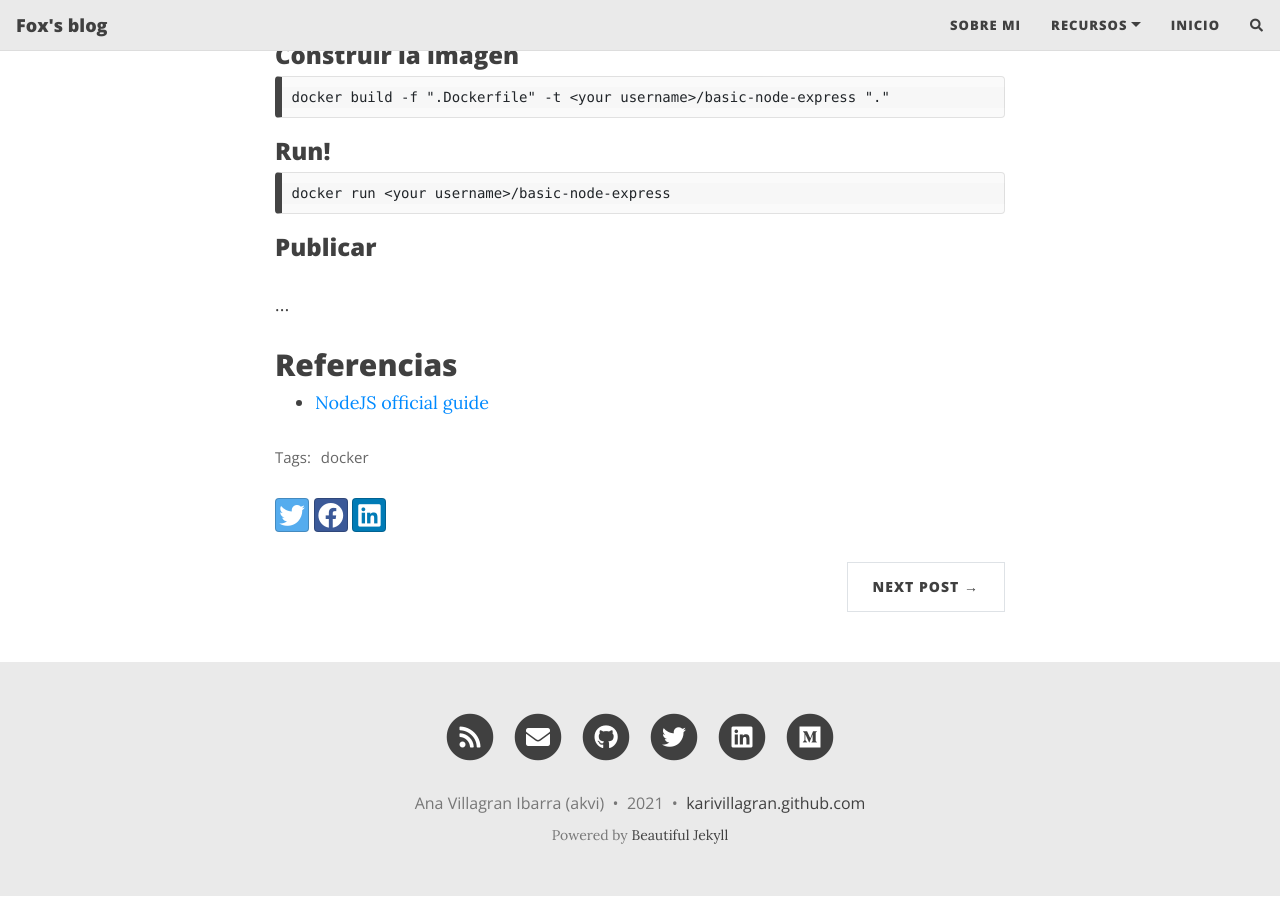
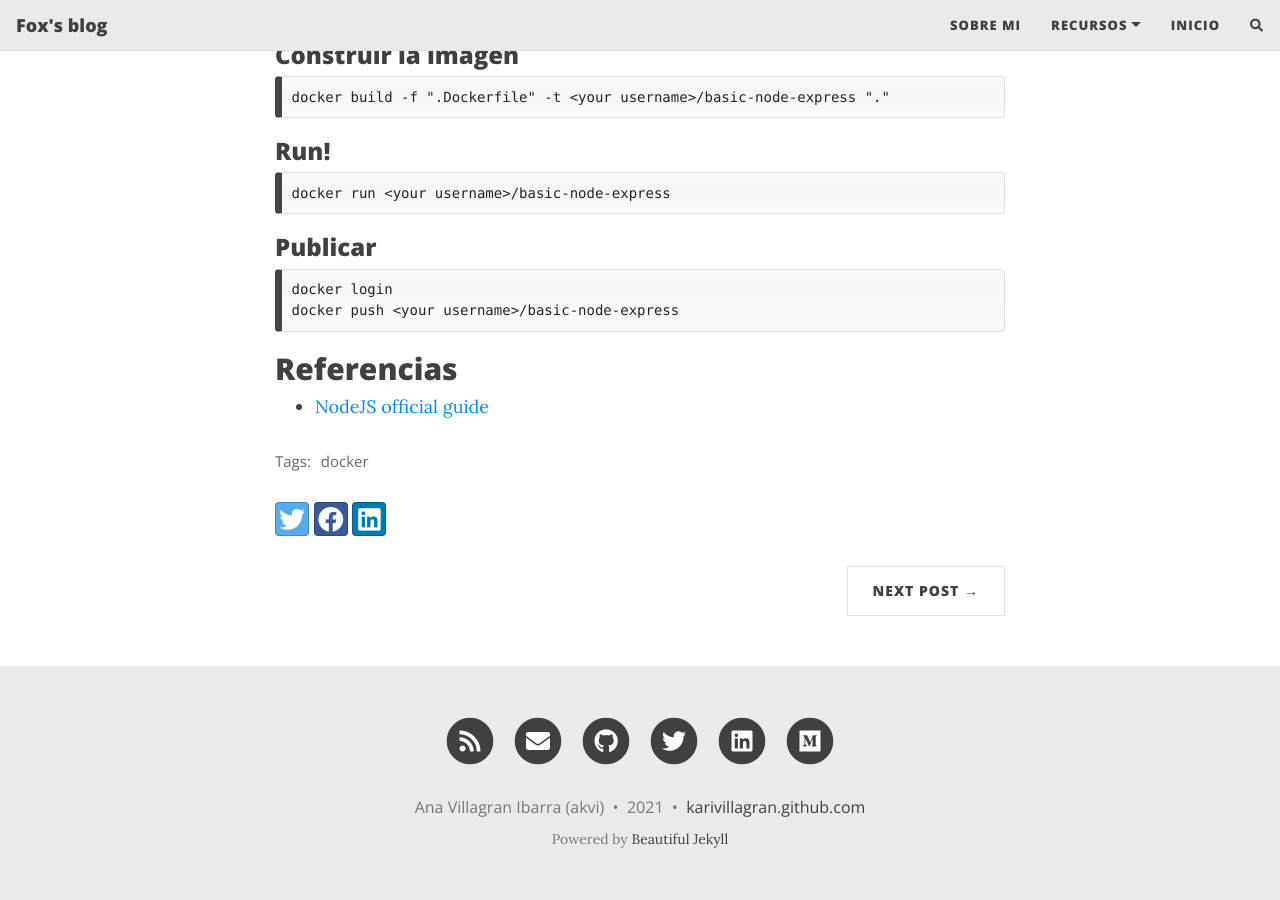
Before and after one commit to KariVillagran/karivillagran.github.io, a Jekyll site: the page built from _posts/2021-08-19-basic-docker.md, in a window 1280 px wide and 900 px high, scrolled down 1169 px. Built offline with Jekyll 4.4.1, drawn with Linux system fonts in a browser that asks for light colours; nearby versions of some CDN libraries; comment, search, counter and statistics services are not loaded.

Commit message:
add docker publish

````diff
--- a/_posts/2021-08-19-basic-docker.md
+++ b/_posts/2021-08-19-basic-docker.md
@@ -40,7 +40,10 @@ docker run <your username>/basic-node-express
 
 ### Publicar
 
-...
+```
+docker login
+docker push <your username>/basic-node-express
+```
 
 ## Referencias
 
````
